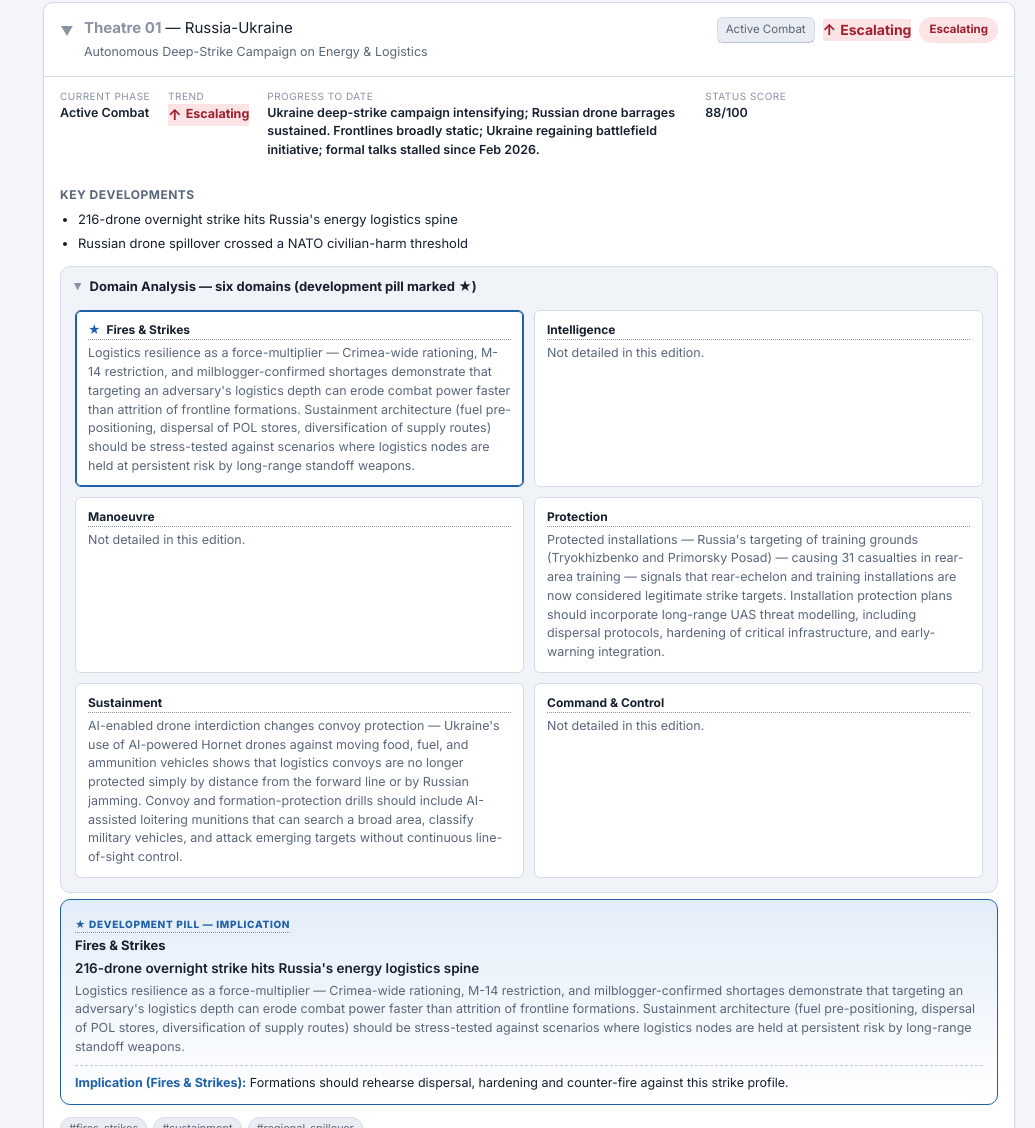
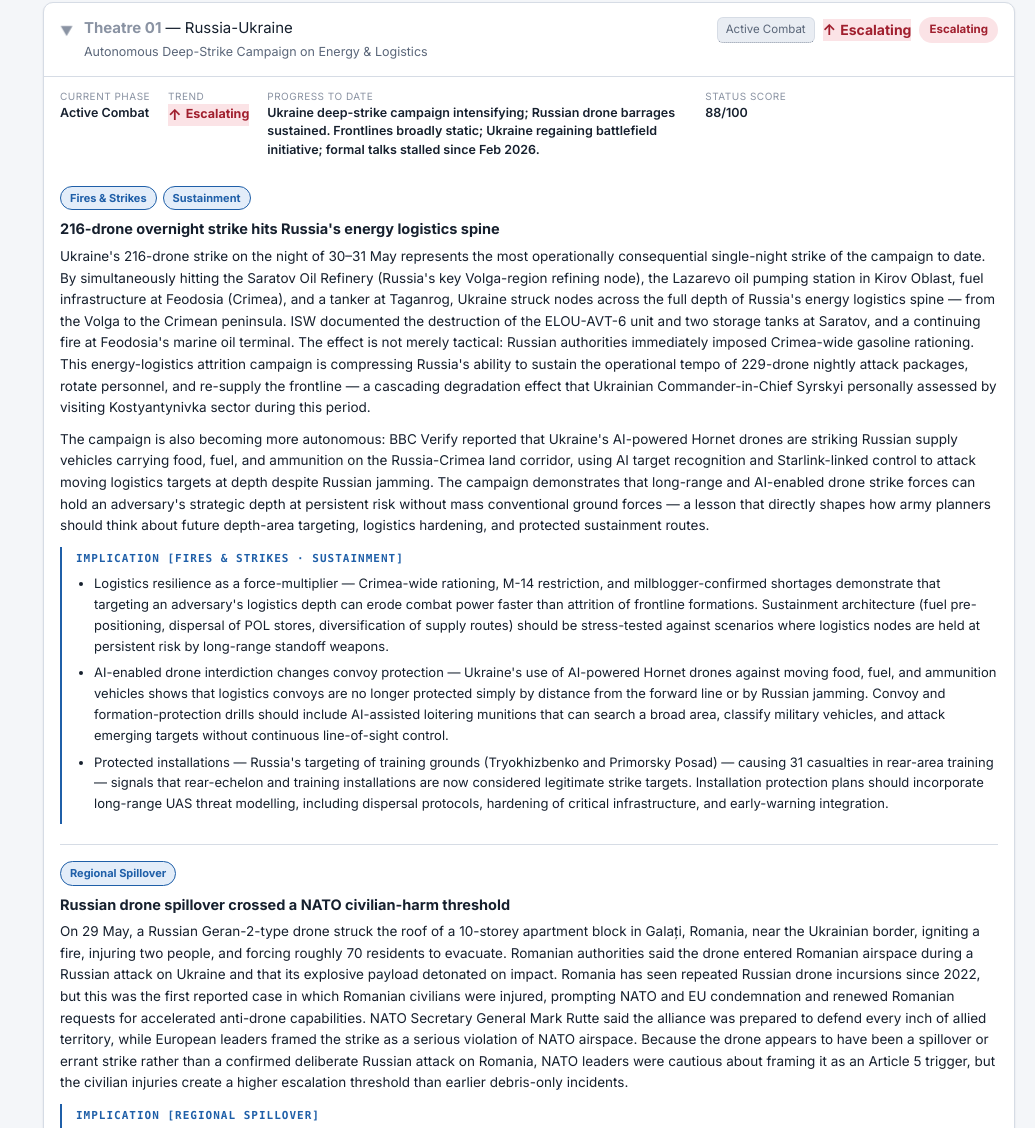
Before and after one commit to chewhaha95/ConflictStudiesDashboard, a website: page conflict-dashboard.html in a window 1280 px wide. Shown: the part 1133-2261 px from the top of the page, without its empty margins (245-1280 px from the left). Drawn offline with nearby package versions, Linux system fonts and the light colour scheme.

Commit message:
Weekly tab: mirror the brief's development structure verbatim
- sync-weekly.js now extracts verbatim development blocks per theatre (domain
  pills → headline → narrative paragraphs → 'Implication [...]' bullets),
  pairing each Implication block with its development in document order
- Weekly theatre cards render those blocks exactly like conflictstudiesandinsights
  (pill chips, headline, narrative, Implication block); six-domain breakdown removed
  from the Weekly tab. Seed weeks use a brief-style fallback built from their fields
- Monthly/Quarterly keep the six-domain analysis (rollup/analytical views)
- weekly-live.json regenerated with developments[]; smoke test updated
  (verbatim words, no domain grid on Weekly, monthly retains 30 domain cells)

```diff
--- a/app.js
+++ b/app.js
@@ -462,6 +462,55 @@
 
       const summary = tailor ? tailor.bluf : e.bluf;
 
+      // Weekly tab mirrors the brief: verbatim development blocks (domain pills →
+      // headline → narrative → "Implication [...]"), no six-domain breakdown.
+      const isWeekly = State.horizon === "weekly";
+      const briefDev = (d) => `
+        <div class="brief-dev">
+          ${(d.pills || []).length ? `<div class="brief-pills">${d.pills.map(p => `<span class="pill">${esc(p)}</span>`).join("")}</div>` : ""}
+          <div class="brief-headline">${esc(d.headline)}</div>
+          ${(d.paragraphs || []).map(p => `<p class="brief-narr">${esc(p)}</p>`).join("")}
+          ${(d.implicationBullets || []).length ? `<div class="brief-impl">
+            <div class="brief-impl-label">${esc(d.implicationLabel || ("Implication [" + pillDomain + "]"))}</div>
+            <ul>${d.implicationBullets.map(b => `<li>${esc(b)}</li>`).join("")}</ul>
+          </div>` : ""}
+        </div>`;
+
+      let keyDevSection;
+      if (isWeekly) {
+        const devs = (e.developments && e.developments.length) ? e.developments : [{
+          pills: [pillDomain],
+          headline: e.selectedDevelopmentPill.headline,
+          paragraphs: [e.selectedDevelopmentPill.rationale],
+          implicationLabel: `Implication [${pillDomain}]`,
+          implicationBullets: [implication]
+        }];
+        const seedList = (!e.developments && (e.keyDevelopments || []).length > 1)
+          ? `<div class="subhead">Key developments</div><ul class="dev-list">${devList}</ul>` : "";
+        keyDevSection = seedList + devs.map(briefDev).join("");
+      } else {
+        keyDevSection = `
+            <div class="subhead">Key developments</div>
+            <ul class="dev-list">${devList}</ul>
+            ${persistent}
+
+            <details class="domains" open>
+              <summary>Domain Analysis — six domains (development pill marked ★)</summary>
+              <div class="domain-grid">${domainGrid}</div>
+            </details>
+
+            <div class="dev-pill">
+              <span class="pill-flag tip" tabindex="0">★ Development Pill — Implication
+                <span class="tip-body">The single most significant analytical domain for this period — named after the six-domain analysis above.</span>
+              </span>
+              <div class="pill-domain">${esc(pillDomain)}</div>
+              <div class="pill-headline">${esc(e.selectedDevelopmentPill.headline)}</div>
+              <div class="pill-rationale">${esc(e.selectedDevelopmentPill.rationale)}</div>
+              <div class="pill-implication"><strong>Implication (${esc(pillDomain)}):</strong> ${esc(implication)}</div>
+              ${tailor ? `<div class="pill-rationale"><em>${esc(div.name)} reads this primarily through ${esc(pillDomain)}.</em></div>` : ""}
+            </div>`;
+      }
+
       return `
         <article class="card theatre-card" data-open="${idx === 0 ? "true" : "false"}" data-theatre="${id}">
           <div class="tc-head" role="button" tabindex="0" aria-expanded="${idx === 0}">
@@ -484,25 +533,7 @@
               <div class="kv"><div class="k">Status score</div><div class="v">${e.conflictStatusScore}/100</div></div>
             </div>
 
-            <div class="subhead">Key developments</div>
-            <ul class="dev-list">${devList}</ul>
-            ${persistent}
-
-            <details class="domains" open>
-              <summary>Domain Analysis — six domains (development pill marked ★)</summary>
-              <div class="domain-grid">${domainGrid}</div>
-            </details>
-
-            <div class="dev-pill">
-              <span class="pill-flag tip" tabindex="0">★ Development Pill — Implication
-                <span class="tip-body">The single most significant analytical domain for this period — named after the six-domain analysis above, following the weekly brief's structure.</span>
-              </span>
-              <div class="pill-domain">${esc(pillDomain)}</div>
-              <div class="pill-headline">${esc(e.selectedDevelopmentPill.headline)}</div>
-              <div class="pill-rationale">${esc(e.selectedDevelopmentPill.rationale)}</div>
-              <div class="pill-implication"><strong>Implication (${esc(pillDomain)}):</strong> ${esc(implication)}</div>
-              ${tailor ? `<div class="pill-rationale"><em>${esc(div.name)} reads this primarily through ${esc(pillDomain)}.</em></div>` : ""}
-            </div>
+            ${keyDevSection}
 
             ${divisionBlock}
 
--- a/styles.css
+++ b/styles.css
@@ -331,6 +331,27 @@ table.matrix td.theatre-cell { font-weight: 650; }
 ul.dev-list { margin: 0; padding-left: 18px; }
 ul.dev-list li { margin-bottom: 5px; font-size: 13px; }
 
+/* Brief-style development blocks (Weekly tab — mirrors conflictstudiesandinsights) */
+.brief-dev { margin: 14px 0 4px; }
+.brief-dev + .brief-dev { margin-top: 20px; padding-top: 16px; border-top: 1px solid var(--border); }
+.brief-pills { display: flex; flex-wrap: wrap; gap: 6px; margin-bottom: 8px; }
+.pill {
+  font-size: 11px; font-weight: 650; padding: 3px 9px; border-radius: 999px;
+  background: var(--accent-soft); color: var(--accent); border: 1px solid var(--accent);
+  white-space: nowrap;
+}
+.brief-headline { font-size: 14.5px; font-weight: 700; color: var(--text); margin-bottom: 6px; }
+.brief-narr { font-size: 13.5px; line-height: 1.6; color: var(--text); margin: 0 0 10px; }
+.brief-impl {
+  margin-top: 10px; padding: 4px 0 4px 14px; border-left: 2px solid var(--accent);
+}
+.brief-impl-label {
+  font-family: var(--font-mono); font-size: 11px; font-weight: 700; letter-spacing: 1px;
+  text-transform: uppercase; color: var(--accent); margin-bottom: 6px;
+}
+.brief-impl ul { margin: 0; padding-left: 18px; }
+.brief-impl li { font-size: 13px; line-height: 1.6; margin-bottom: 6px; color: var(--text); }
+
 /* Collapsible domain analysis */
 details.domains { margin-top: 12px; border: 1px solid var(--border); border-radius: var(--radius); background: var(--bg-elev-2); }
 details.domains > summary {
--- a/weekly-live.json
+++ b/weekly-live.json
@@ -5,7 +5,7 @@
   "weekStart": "2026-05-25",
   "weekEnd": "2026-06-04",
   "sourceUrl": "https://conflictstudiesandinsights.pages.dev",
-  "syncedAt": "2026-06-02T23:29:58.764Z",
+  "syncedAt": "2026-06-03T00:18:17.812Z",
   "bluf": "Ukraine expanded its autonomous depth-strike capabilities by launching a large overnight strike that targeted Russia's energy logistics spine and triggered domestic gasoline rationing, while an errant Russian drone caused a kinetic spillover that injured civilians in NATO-member Romania. In Lebanon, the IDF crossed the Litani River to seize Beaufort Castle, establishing a permanent \"security belt\" that fundamentally alters its leverage ahead of Pentagon-mediated security talks. Simultaneously, President Trump's rejection of the draft US–Iran peace deal has reset negotiations, leaving the critical Strait of Hormuz in a 13-week near-blockade that keeps global maritime risk structurally elevated.",
   "theatres": {
     "RU_UA": {
@@ -18,6 +18,40 @@
       "keyDevelopments": [
         "216-drone overnight strike hits Russia's energy logistics spine",
         "Russian drone spillover crossed a NATO civilian-harm threshold"
+      ],
+      "developments": [
+        {
+          "pills": [
+            "Fires & Strikes",
+            "Sustainment"
+          ],
+          "headline": "216-drone overnight strike hits Russia's energy logistics spine",
+          "paragraphs": [
+            "Ukraine's 216-drone strike on the night of 30–31 May represents the most operationally consequential single-night strike of the campaign to date. By simultaneously hitting the Saratov Oil Refinery (Russia's key Volga-region refining node), the Lazarevo oil pumping station in Kirov Oblast, fuel infrastructure at Feodosia (Crimea), and a tanker at Taganrog, Ukraine struck nodes across the full depth of Russia's energy logistics spine — from the Volga to the Crimean peninsula. ISW documented the destruction of the ELOU-AVT-6 unit and two storage tanks at Saratov, and a continuing fire at Feodosia's marine oil terminal. The effect is not merely tactical: Russian authorities immediately imposed Crimea-wide gasoline rationing. This energy-logistics attrition campaign is compressing Russia's ability to sustain the operational tempo of 229-drone nightly attack packages, rotate personnel, and re-supply the frontline — a cascading degradation effect that Ukrainian Commander-in-Chief Syrskyi personally assessed by visiting Kostyantynivka sector during this period.",
+            "The campaign is also becoming more autonomous: BBC Verify reported that Ukraine's AI-powered Hornet drones are striking Russian supply vehicles carrying food, fuel, and ammunition on the Russia-Crimea land corridor, using AI target recognition and Starlink-linked control to attack moving logistics targets at depth despite Russian jamming. The campaign demonstrates that long-range and AI-enabled drone strike forces can hold an adversary's strategic depth at persistent risk without mass conventional ground forces — a lesson that directly shapes how army planners should think about future depth-area targeting, logistics hardening, and protected sustainment routes."
+          ],
+          "implicationLabel": "Implication [Fires & Strikes · Sustainment]",
+          "implicationBullets": [
+            "Logistics resilience as a force-multiplier — Crimea-wide rationing, M-14 restriction, and milblogger-confirmed shortages demonstrate that targeting an adversary's logistics depth can erode combat power faster than attrition of frontline formations. Sustainment architecture (fuel pre-positioning, dispersal of POL stores, diversification of supply routes) should be stress-tested against scenarios where logistics nodes are held at persistent risk by long-range standoff weapons.",
+            "AI-enabled drone interdiction changes convoy protection — Ukraine's use of AI-powered Hornet drones against moving food, fuel, and ammunition vehicles shows that logistics convoys are no longer protected simply by distance from the forward line or by Russian jamming. Convoy and formation-protection drills should include AI-assisted loitering munitions that can search a broad area, classify military vehicles, and attack emerging targets without continuous line-of-sight control.",
+            "Protected installations — Russia's targeting of training grounds (Tryokhizbenko and Primorsky Posad) — causing 31 casualties in rear-area training — signals that rear-echelon and training installations are now considered legitimate strike targets. Installation protection plans should incorporate long-range UAS threat modelling, including dispersal protocols, hardening of critical infrastructure, and early-warning integration."
+          ]
+        },
+        {
+          "pills": [
+            "Regional Spillover"
+          ],
+          "headline": "Russian drone spillover crossed a NATO civilian-harm threshold",
+          "paragraphs": [
+            "On 29 May, a Russian Geran-2-type drone struck the roof of a 10-storey apartment block in Galați, Romania, near the Ukrainian border, igniting a fire, injuring two people, and forcing roughly 70 residents to evacuate. Romanian authorities said the drone entered Romanian airspace during a Russian attack on Ukraine and that its explosive payload detonated on impact. Romania has seen repeated Russian drone incursions since 2022, but this was the first reported case in which Romanian civilians were injured, prompting NATO and EU condemnation and renewed Romanian requests for accelerated anti-drone capabilities. NATO Secretary General Mark Rutte said the alliance was prepared to defend every inch of allied territory, while European leaders framed the strike as a serious violation of NATO airspace. Because the drone appears to have been a spillover or errant strike rather than a confirmed deliberate Russian attack on Romania, NATO leaders were cautious about framing it as an Article 5 trigger, but the civilian injuries create a higher escalation threshold than earlier debris-only incidents."
+          ],
+          "implicationLabel": "Implication [Regional Spillover]",
+          "implicationBullets": [
+            "Installation and urban-area protection must account for incidental drones — not deliberately targeting friendly territory but entering airspace during a neighbouring conflict or regional crisis.",
+            "Public communications and evidence handling must be rehearsed, because civilian casualties, debris attribution, and escalation messaging will shape whether an incident is treated as accident, provocation, or attack.",
+            "Alliance/coalition thresholds matter operationally — Article 4-style consultation, defensive reinforcement, and counter-UAS deployment may be the most likely near-term response even when Article 5 is politically discussed."
+          ]
+        }
       ],
       "domainAnalysis": {
         "Fires & Strikes": "Logistics resilience as a force-multiplier — Crimea-wide rationing, M-14 restriction, and milblogger-confirmed shortages demonstrate that targeting an adversary's logistics depth can erode combat power faster than attrition of frontline formations. Sustainment architecture (fuel pre-positioning, dispersal of POL stores, diversification of supply routes) should be stress-tested against scenarios where logistics nodes are held at persistent risk by long-range standoff weapons.",
@@ -67,6 +101,20 @@
       "keyDevelopments": [
         "IDF seizes Beaufort Castle & crosses Litani — first since 2000"
       ],
+      "developments": [
+        {
+          "pills": [
+            "Manoeuvre",
+            "Protection"
+          ],
+          "headline": "IDF seizes Beaufort Castle & crosses Litani — first since 2000",
+          "paragraphs": [
+            "The IDF's seizure of Beaufort Castle and crossing of the Litani River on 31 May represents a strategic inflexion in the Israel–Lebanon conflict that has not been seen since 2000. Israel now occupies approximately 2,000 sq km — nearly one-fifth of Lebanon's national territory — despite a nominal ceasefire in place since 17 April. This is not a tactical adjustment: by taking a commanding ridgeline that provides overwatch from the western coast to the eastern Beqaa valleys, the IDF has established what multiple analysts describe as an expanded permanent \"security belt\" concept well north of the Litani. The move came 24 hours after the first Pentagon-mediated Israel–Lebanon direct military talks (29 May) — which Colby, the Pentagon's Under Secretary of Defense for Policy, called \"productive\" but which made no reference to a ceasefire. The disarmament impasse is structural: LAF will not confront Hezbollah militarily for fear of civil war, and Hezbollah's IRGC connection gives Tehran leverage over the Lebanon track as a bargaining chip in its separate nuclear negotiations with Washington. The 4th round of talks (2–3 June) will be held while Israel holds terrain it did not hold during any of the first three rounds — fundamentally altering Israel's negotiating position and leverage."
+          ],
+          "implicationLabel": "Implication [Manoeuvre · Protection]",
+          "implicationBullets": []
+        }
+      ],
       "domainAnalysis": {
         "Fires & Strikes": "Not detailed in this edition.",
         "Intelligence": "Not detailed in this edition.",
@@ -105,6 +153,23 @@
       "bluf": "Phase 2 Disarmament Impasse Becomes Structural",
       "keyDevelopments": [
         "The Gaza stabilisation freeze and the Phase 2 deadlock"
+      ],
+      "developments": [
+        {
+          "pills": [
+            "Civil-Military",
+            "Diplomacy"
+          ],
+          "headline": "The Gaza stabilisation freeze and the Phase 2 deadlock",
+          "paragraphs": [
+            "The Gaza Phase 2 disarmament impasse is now a structural feature of the conflict rather than a temporary negotiating stall. Mladenov's UNSC briefing and Board of Peace report on approximately 26 May made explicit what was previously implicit: neither the ceasefire's Phase 2 nor any international stabilisation force can proceed until Hamas accepts \"verified decommissioning\" — which Hamas has publicly refused. Netanyahu simultaneously ordered the IDF to advance to 70% control of Gaza, which renders the Phase 2 geographic requirements for Israeli withdrawal mathematically more difficult to achieve. The political dynamic is locked: Hamas calculates that disarming without a guaranteed Israeli withdrawal is existential; Israel calculates that withdrawing without Hamas disarmament is a security failure. The Board of Peace's US-designed 20-point framework is therefore frozen at the critical Phase 2 junction. Meanwhile, Israel has killed more than 900 Palestinians since the October 2025 ceasefire — a figure that sustains international pressure but has not produced policy changes from any major actor. The New York Times' analysis warns that Trump's Iran approach risks the same pattern as Gaza: the Hormuz deal, like the Gaza deal, may produce a ceasefire framework that freezes core issues rather than resolving them."
+          ],
+          "implicationLabel": "Implication [Civil-Military · Stabilisation]",
+          "implicationBullets": [
+            "Phase-gated stabilisation — Gaza illustrates that international stabilisation force deployment is contingent on a functioning Phase 2 political agreement (disarmament and withdrawal sequencing). Any contingency planning for regional HADR or peacekeeping must gate force commitment to verified political conditions: if disarmament or political transition phases are not credibly implemented, deploying a stabilisation element creates exposure without effect.",
+            "Humanitarian access as a C2 lever — Israel's restriction of humanitarian access (below 600 trucks/day) is being used as a coercive instrument. CIMIC staff should note that in high-density political environments, humanitarian access can become a lever of coercion rather than a neutral channel, affecting logistics assumptions for any supported humanitarian operation."
+          ]
+        }
       ],
       "domainAnalysis": {
         "Fires & Strikes": "Not detailed in this edition.",
@@ -145,6 +210,23 @@
       "keyDevelopments": [
         "MoU draft rejected: Hormuz remains in 13-week near-blockade"
       ],
+      "developments": [
+        {
+          "pills": [
+            "Diplomacy",
+            "SLOC"
+          ],
+          "headline": "MoU draft rejected: Hormuz remains in 13-week near-blockade",
+          "paragraphs": [
+            "Negotiators on both sides had reached a substantive tentative agreement covering: 60-day ceasefire extension, Hormuz reopening, 30-day mine clearance, phased US blockade easing, and a framework for nuclear talks. Trump's decision to send a toughened revised proposal — focusing on highly enriched uranium disposition and Hormuz tolling — has reset the clock. The structural problem is that the Strait of Hormuz has now been a near-blockade since February 2026 — approximately 13 weeks. Prior to the conflict, 100+ ships transited daily; now 2 crossings were recorded on some days. Marine insurance rates remain elevated and will remain so even after any agreement, per industry assessments. The Lebanon dimension — Iran demanding Lebanon be included in any agreement, thereby linking Hezbollah's armed status to the Iran nuclear deal — represents the most complex linkage preventing rapid Hormuz resolution."
+          ],
+          "implicationLabel": "Implication [Sustainment]",
+          "implicationBullets": [
+            "Fuel and logistics resilience — operational fuel posture (POL stocks, strategic reserves, fuel contract assumptions, and training tempo planning) should be stress-tested against a scenario where Hormuz remains partially blocked through Q3 2026. Oil prices have already spiked; oil company executives warned of further rises within weeks if the blockade persists. Exercises and training programmes with high fuel consumption profiles may require re-scheduling or rationing under extended disruption scenarios.",
+            "Maritime insurance as a logistics signal — the NYT report on elevated war-risk insurance rates — expected to remain high even after an MoU — is a sustainment intelligence signal. When maritime insurance rates spike, commercial shipping companies alter routing, reduce frequency, and may avoid proximate port calls. Sustainment staff should include maritime insurance and freight rate monitoring in their strategic logistics early-warning indicators."
+          ]
+        }
+      ],
       "domainAnalysis": {
         "Fires & Strikes": "Not detailed in this edition.",
         "Intelligence": "Not detailed in this edition.",
@@ -184,6 +266,19 @@
       "keyDevelopments": [
         "Royal Thai Navy uses persistent livestream to control border narrative"
       ],
+      "developments": [
+        {
+          "pills": [
+            "Information Operations"
+          ],
+          "headline": "Royal Thai Navy uses persistent livestream to control border narrative",
+          "paragraphs": [
+            "Thailand used persistent public video from Ban Pakard, Ban Laem and Ban Hat Lek to prove the border remained sealed, counter rumours of illicit reopening, and demonstrate that the Chanthaburi-Trat frontier remained under strict military control. The Royal Thai Navy's implementation of 24-hour live-streaming from frontline checkpoints demonstrates a modern pivot in IO — using absolute transparency to control the domestic narrative, deny adversary misinformation, and justify a hard border posture."
+          ],
+          "implicationLabel": "Implication [Information Operations]",
+          "implicationBullets": []
+        }
+      ],
       "domainAnalysis": {
         "Fires & Strikes": "Not detailed in this edition.",
         "Intelligence": "Not detailed in this edition.",
```
Also changed, not shown: scripts/smoke-test.js (+22 -9 lines), scripts/sync-weekly.js (+27 -2 lines).
